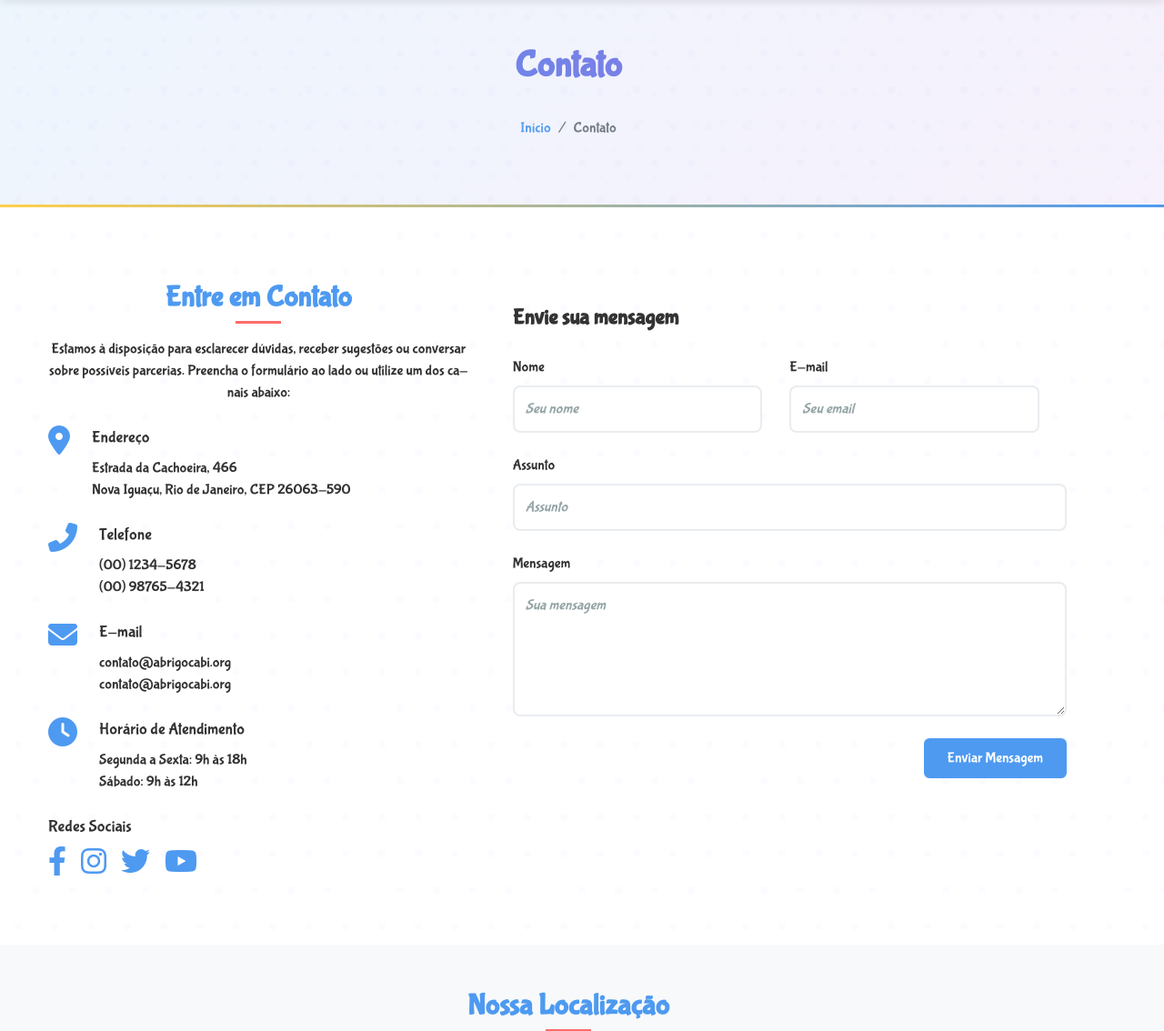
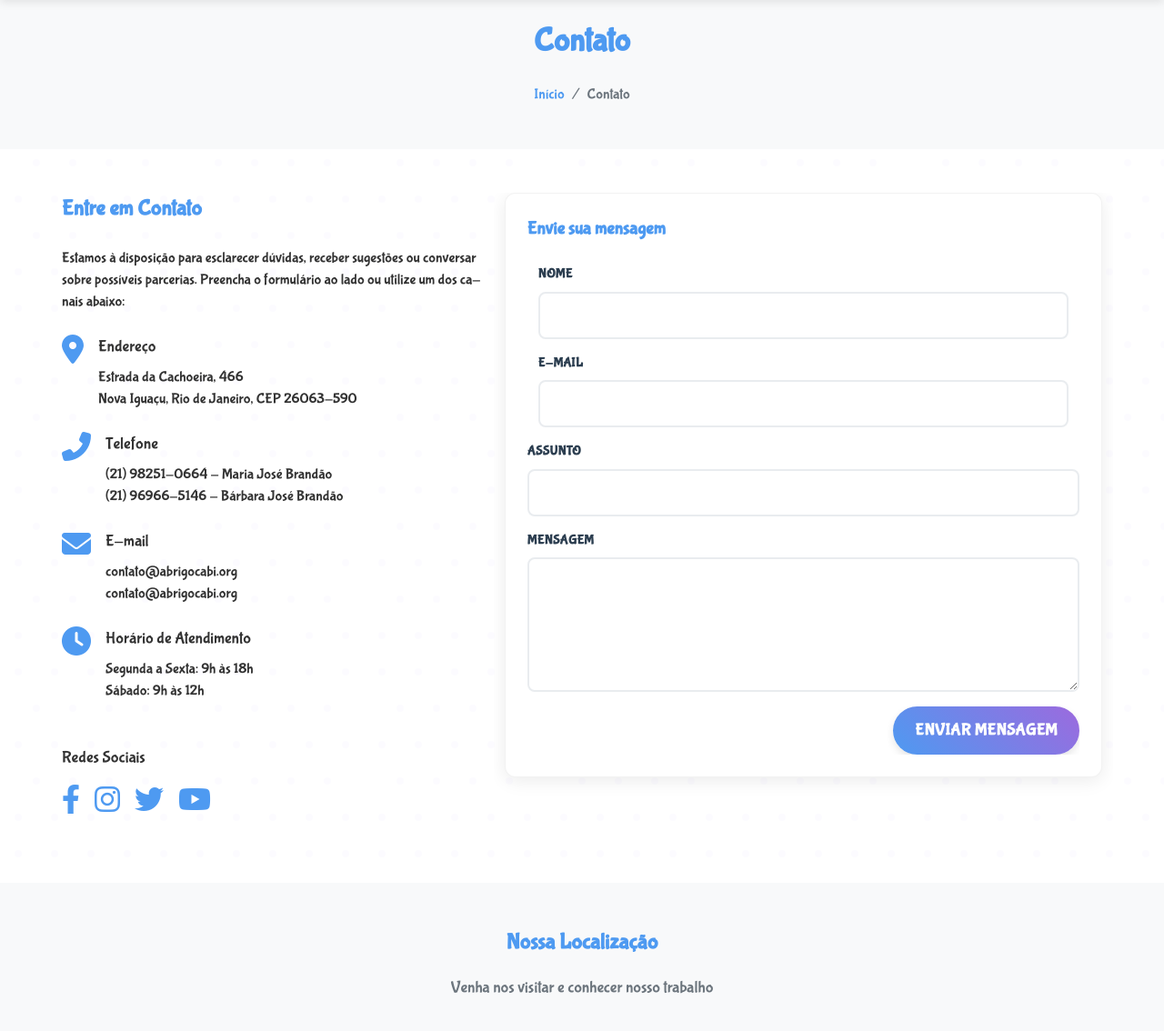
Before and after one commit to BianoSorriso/OngAbrigoCasaDeIsraelNovo, a Django app: page /contato/ in a window 1280 px wide. Shown: the part 81-1215 px from the top of the page at 91% size. Run offline with Django 5.2, Linux system fonts and the light colour scheme.

Commit message:
Atualizar contatos da equipe: substituir LinkedIn por WhatsApp e atualizar telefones na página de contato

```diff
--- a/templates/pages/contato.html
+++ b/templates/pages/contato.html
@@ -4,15 +4,15 @@
 
 {% block content %}
 <!-- Banner da página -->
-<section class="page-banner bg-light padding-y-5">
+<section class="py-4 bg-light">
     <div class="container">
-        <div class="flex-row">
+        <div class="row">
             <div class="col-12 text-center">
-                <h1 class="page-title">Contato</h1>
+                <h1 class="display-4 fw-bold text-primary mb-3">Contato</h1>
                 <nav aria-label="breadcrumb">
-                    <ol class="nav-path justify-center">
-                        <li class="nav-path-item"><a href="{% url 'home' %}">Início</a></li>
-                        <li class="nav-path-item active" aria-current="page">Contato</li>
+                    <ol class="breadcrumb justify-content-center">
+                        <li class="breadcrumb-item"><a href="{% url 'home' %}" class="text-primary text-decoration-none">Início</a></li>
+                        <li class="breadcrumb-item active text-muted" aria-current="page">Contato</li>
                     </ol>
                 </nav>
             </div>
@@ -21,96 +21,96 @@
 </section>
 
 <!-- Informações de Contato e Formulário -->
-<section class="padding-y-5">
+<section class="py-5">
     <div class="container">
-        <div class="flex-row">
-            <div class="col-5 margin-bottom-4 text-center">
-                <h2 class="titulo-secao">Entre em Contato</h2>
-                <p class="margin-bottom-4">Estamos à disposição para esclarecer dúvidas, receber sugestões ou conversar sobre possíveis parcerias. Preencha o formulário ao lado ou utilize um dos canais abaixo:</p>
+        <div class="row">
+            <div class="col-lg-5 col-md-12 mb-4">
+                <h2 class="h3 fw-bold text-primary mb-4">Entre em Contato</h2>
+                <p class="mb-4">Estamos à disposição para esclarecer dúvidas, receber sugestões ou conversar sobre possíveis parcerias. Preencha o formulário ao lado ou utilize um dos canais abaixo:</p>
 
-                <div class="info-contato text-left">
-                    <div class="flex margin-bottom-4">
-                        <div class="icone-contato margin-right-4">
+                <div class="contact-info">
+                    <div class="d-flex mb-4">
+                        <div class="me-3">
                             <i class="fas fa-map-marker-alt fa-2x text-primary"></i>
                         </div>
                         <div>
-                            <h5 class="margin-top-0">Endereço</h5>
-                            <p class="margin-bottom-0">Estrada da Cachoeira, 466<br>Nova Iguaçu, Rio de Janeiro, CEP 26063-590</p>
+                            <h5 class="mb-2">Endereço</h5>
+                            <p class="mb-0">Estrada da Cachoeira, 466<br>Nova Iguaçu, Rio de Janeiro, CEP 26063-590</p>
                         </div>
                     </div>
 
-                    <div class="flex margin-bottom-4">
-                        <div class="contact-icon margin-right-4">
+                    <div class="d-flex mb-4">
+                        <div class="me-3">
                             <i class="fas fa-phone-alt fa-2x text-primary"></i>
                         </div>
                         <div>
-                            <h5 class="margin-top-0">Telefone</h5>
-                            <p class="margin-bottom-0">(00) 1234-5678<br>(00) 98765-4321</p>
+                            <h5 class="mb-2">Telefone</h5>
+                            <p class="mb-0">(21) 98251-0664 - Maria José Brandão<br>(21) 96966-5146 - Bárbara José Brandão</p>
                         </div>
                     </div>
 
-                    <div class="flex margin-bottom-4">
-                        <div class="contact-icon margin-right-4">
+                    <div class="d-flex mb-4">
+                        <div class="me-3">
                             <i class="fas fa-envelope fa-2x text-primary"></i>
                         </div>
                         <div>
-                            <h5 class="margin-top-0">E-mail</h5>
-                            <p class="margin-bottom-0">contato@abrigocabi.org<br>contato@abrigocabi.org</p>
+                            <h5 class="mb-2">E-mail</h5>
+                            <p class="mb-0">contato@abrigocabi.org<br>contato@abrigocabi.org</p>
                         </div>
                     </div>
 
-                    <div class="flex">
-                        <div class="contact-icon margin-right-4">
+                    <div class="d-flex mb-4">
+                        <div class="me-3">
                             <i class="fas fa-clock fa-2x text-primary"></i>
                         </div>
                         <div>
-                            <h5 class="margin-top-0">Horário de Atendimento</h5>
-                            <p class="margin-bottom-0">Segunda a Sexta: 9h às 18h<br>Sábado: 9h às 12h</p>
+                            <h5 class="mb-2">Horário de Atendimento</h5>
+                            <p class="mb-0">Segunda a Sexta: 9h às 18h<br>Sábado: 9h às 12h</p>
                         </div>
                     </div>
                 </div>
 
-                <div class="social-media margin-top-4 text-left">
-                    <h5>Redes Sociais</h5>
-                    <div class="flex">
-                        <a href="#" class="social-icon margin-right-3"><i class="fab fa-facebook-f fa-2x text-primary"></i></a>
-                        <a href="#" class="social-icon margin-right-3"><i class="fab fa-instagram fa-2x text-primary"></i></a>
-                        <a href="#" class="social-icon margin-right-3"><i class="fab fa-twitter fa-2x text-primary"></i></a>
-                        <a href="#" class="social-icon"><i class="fab fa-youtube fa-2x text-primary"></i></a>
+                <div class="mt-4">
+                    <h5 class="mb-3">Redes Sociais</h5>
+                    <div class="d-flex gap-3">
+                        <a href="#" class="text-primary"><i class="fab fa-facebook-f fa-2x"></i></a>
+                        <a href="#" class="text-primary"><i class="fab fa-instagram fa-2x"></i></a>
+                        <a href="#" class="text-primary"><i class="fab fa-twitter fa-2x"></i></a>
+                        <a href="#" class="text-primary"><i class="fab fa-youtube fa-2x"></i></a>
                     </div>
                 </div>
             </div>
 
-            <div class="col-7">
-                <div class="contact-form-card padding-4 shadow-sm">
-                    <h3 class="margin-bottom-4">Envie sua mensagem</h3>
+            <div class="col-lg-7 col-md-12">
+                <div class="card border-0 shadow-sm p-4">
+                    <h3 class="h4 fw-bold text-primary mb-4">Envie sua mensagem</h3>
 
                     <form method="post">
                         {% csrf_token %}
 
-                        <div class="flex-row">
-                            <div class="col-6 margin-bottom-4">
-                                <label for="{{ form.nome.id_for_label }}" class="campo-label margin-bottom-3">Nome</label>
-                                {{ form.nome }}
+                        <div class="row">
+                            <div class="col-md-6 mb-3">
+                                <label for="id_nome" class="form-label">Nome</label>
+                                <input type="text" name="nome" class="form-control" id="id_nome" required>
                             </div>
-                            <div class="col-6 margin-bottom-4">
-                                <label for="{{ form.email.id_for_label }}" class="campo-label margin-bottom-3">E-mail</label>
-                                {{ form.email }}
+                            <div class="col-md-6 mb-3">
+                                <label for="id_email" class="form-label">E-mail</label>
+                                <input type="email" name="email" class="form-control" id="id_email" required>
                             </div>
                         </div>
 
-                        <div class="margin-bottom-4">
-                            <label for="{{ form.assunto.id_for_label }}" class="campo-label margin-bottom-3">Assunto</label>
-                            {{ form.assunto }}
+                        <div class="mb-3">
+                            <label for="id_assunto" class="form-label">Assunto</label>
+                            <input type="text" name="assunto" class="form-control" id="id_assunto" required>
                         </div>
 
-                        <div class="margin-bottom-4">
-                            <label for="{{ form.mensagem.id_for_label }}" class="campo-label margin-bottom-3">Mensagem</label>
-                            {{ form.mensagem }}
+                        <div class="mb-3">
+                            <label for="id_mensagem" class="form-label">Mensagem</label>
+                            <textarea name="mensagem" class="form-control" id="id_mensagem" rows="5" required></textarea>
                         </div>
 
-                        <div class="text-right">
-                            <button type="submit" class="botao botao-primario">Enviar Mensagem</button>
+                        <div class="text-end">
+                            <button type="submit" class="btn btn-primary btn-lg px-4">Enviar Mensagem</button>
                         </div>
                     </form>
                 </div>
@@ -120,20 +120,20 @@
 </section>
 
 <!-- Mapa -->
-<section class="padding-y-5 bg-light">
+<section class="py-5 bg-light">
     <div class="container">
-        <div class="flex-row margin-bottom-4">
-            <div class="col-12 text-center">
-                <h2 class="titulo-secao">Nossa Localização</h2>
-                <p class="subtitulo-secao">Venha nos visitar e conhecer nosso trabalho</p>
+        <div class="row text-center mb-5">
+            <div class="col-12">
+                <h2 class="h3 fw-bold text-primary mb-3">Nossa Localização</h2>
+                <p class="lead text-muted">Venha nos visitar e conhecer nosso trabalho</p>
             </div>
         </div>
-        <div class="flex-row">
+        <div class="row">
             <div class="col-12">
-                <div class="map-container">
+                <div class="card border-0 shadow-sm">
                     <!-- Mapa do Google Maps com o endereço específico -->
-                    <div class="map-responsive">
-                        <iframe src="https://www.google.com/maps/embed?pb=!1m18!1m12!1m3!1d3678.0701012861687!2d-43.5142646!3d-22.7929825!2m3!1f0!2f0!3f0!3m2!1i1024!2i768!4f13.1!3m3!1m2!1s0x9967a7a460a8bd%3A0x8b2f4a4fefcb67d0!2sEstr.%20da%20Cachoeira%2C%20466%20-%20Nova%20Igua%C3%A7u%2C%20RJ%2C%2026063-590!5e0!3m2!1spt-BR!2sbr!4v1652345678901!5m2!1spt-BR!2sbr" width="100%" height="400" style="border:0;" allowfullscreen="" loading="lazy" referrerpolicy="no-referrer-when-downgrade"></iframe>
+                    <div class="ratio ratio-21x9">
+                        <iframe src="https://www.google.com/maps/embed?pb=!1m18!1m12!1m3!1d3678.0701012861687!2d-43.5142646!3d-22.7929825!2m3!1f0!2f0!3f0!3m2!1i1024!2i768!4f13.1!3m3!1m2!1s0x9967a7a460a8bd%3A0x8b2f4a4fefcb67d0!2sEstr.%20da%20Cachoeira%2C%20466%20-%20Nova%20Igua%C3%A7u%2C%20RJ%2C%2026063-590!5e0!3m2!1spt-BR!2sbr!4v1652345678901!5m2!1spt-BR!2sbr" style="border:0;" allowfullscreen="" loading="lazy" referrerpolicy="no-referrer-when-downgrade"></iframe>
                     </div>
                 </div>
             </div>
@@ -142,63 +142,63 @@
 </section>
 
 <!-- FAQ -->
-<section class="padding-y-5">
+<section class="py-5">
     <div class="container">
-        <div class="flex-row margin-bottom-4">
-            <div class="col-12 text-center">
-                <h2 class="titulo-secao">Perguntas Frequentes</h2>
-                <p class="subtitulo-secao">Respostas para as dúvidas mais comuns</p>
+        <div class="row text-center mb-5">
+            <div class="col-12">
+                <h2 class="h3 fw-bold text-primary mb-3">Perguntas Frequentes</h2>
+                <p class="lead text-muted">Respostas para as dúvidas mais comuns</p>
             </div>
         </div>
-        <div class="flex-row">
-            <div class="col-12">
+        <div class="row">
+            <div class="col-lg-8 col-md-10 col-sm-12 mx-auto">
                 <div class="accordion" id="faqAccordion">
-                    <div class="accordion-item">
+                    <div class="accordion-item border-0 shadow-sm mb-3">
                         <h2 class="accordion-header" id="headingOne">
-                            <button class="accordion-button" type="button" data-toggle="collapse" data-target="#collapseOne" aria-expanded="true" aria-controls="collapseOne">
+                            <button class="accordion-button fw-semibold" type="button" data-bs-toggle="collapse" data-bs-target="#collapseOne" aria-expanded="true" aria-controls="collapseOne">
                                 Como posso me tornar um voluntário?
                             </button>
                         </h2>
-                        <div id="collapseOne" class="accordion-collapse collapse show" aria-labelledby="headingOne" data-parent="#faqAccordion">
+                        <div id="collapseOne" class="accordion-collapse collapse show" aria-labelledby="headingOne" data-bs-parent="#faqAccordion">
                             <div class="accordion-body">
                                 Para se tornar um voluntário, basta acessar a seção "Voluntários" em nosso site, preencher o formulário de cadastro e aguardar nosso contato. Realizamos um breve processo de seleção para identificar a área mais adequada ao seu perfil e disponibilidade.
                             </div>
                         </div>
                     </div>
 
-                    <div class="accordion-item">
+                    <div class="accordion-item border-0 shadow-sm mb-3">
                         <h2 class="accordion-header" id="headingTwo">
-                            <button class="accordion-button collapsed" type="button" data-toggle="collapse" data-target="#collapseTwo" aria-expanded="false" aria-controls="collapseTwo">
+                            <button class="accordion-button collapsed fw-semibold" type="button" data-bs-toggle="collapse" data-bs-target="#collapseTwo" aria-expanded="false" aria-controls="collapseTwo">
                                 Quais tipos de doações vocês aceitam?
                             </button>
                         </h2>
-                        <div id="collapseTwo" class="accordion-collapse collapse" aria-labelledby="headingTwo" data-parent="#faqAccordion">
+                        <div id="collapseTwo" class="accordion-collapse collapse" aria-labelledby="headingTwo" data-bs-parent="#faqAccordion">
                             <div class="accordion-body">
                                 Aceitamos diversos tipos de doações, incluindo dinheiro, alimentos não perecíveis, roupas em bom estado, material escolar, brinquedos e móveis. Para doações financeiras, disponibilizamos opções de transferência bancária, PIX e cartão de crédito.
                             </div>
                         </div>
                     </div>
 
-                    <div class="accordion-item">
+                    <div class="accordion-item border-0 shadow-sm mb-3">
                         <h2 class="accordion-header" id="headingThree">
-                            <button class="accordion-button collapsed" type="button" data-toggle="collapse" data-target="#collapseThree" aria-expanded="false" aria-controls="collapseThree">
+                            <button class="accordion-button collapsed fw-semibold" type="button" data-bs-toggle="collapse" data-bs-target="#collapseThree" aria-expanded="false" aria-controls="collapseThree">
                                 Como minha empresa pode se tornar parceira da ONG?
                             </button>
                         </h2>
-                        <div id="collapseThree" class="accordion-collapse collapse" aria-labelledby="headingThree" data-parent="#faqAccordion">
+                        <div id="collapseThree" class="accordion-collapse collapse" aria-labelledby="headingThree" data-bs-parent="#faqAccordion">
                             <div class="accordion-body">
                                 Empresas podem se tornar parceiras de diversas formas: patrocinando projetos específicos, realizando doações regulares, promovendo voluntariado corporativo ou oferecendo produtos e serviços. Entre em contato conosco para discutirmos a melhor forma de parceria para sua empresa.
                             </div>
                         </div>
                     </div>
 
-                    <div class="accordion-item">
+                    <div class="accordion-item border-0 shadow-sm mb-3">
                         <h2 class="accordion-header" id="headingFour">
-                            <button class="accordion-button collapsed" type="button" data-toggle="collapse" data-target="#collapseFour" aria-expanded="false" aria-controls="collapseFour">
+                            <button class="accordion-button collapsed fw-semibold" type="button" data-bs-toggle="collapse" data-bs-target="#collapseFour" aria-expanded="false" aria-controls="collapseFour">
                                 Como posso receber ajuda da ONG?
                             </button>
                         </h2>
-                        <div id="collapseFour" class="accordion-collapse collapse" aria-labelledby="headingFour" data-parent="#faqAccordion">
+                        <div id="collapseFour" class="accordion-collapse collapse" aria-labelledby="headingFour" data-bs-parent="#faqAccordion">
                             <div class="accordion-body">
                                 Para receber ajuda, você pode entrar em contato conosco por telefone, e-mail ou pessoalmente em nossa sede. Realizamos uma avaliação inicial para entender suas necessidades e verificar como podemos ajudar, direcionando para os projetos e serviços mais adequados.
                             </div>
```
Also changed, not shown: templates/pages/sobre.html (+116 -180 lines).
